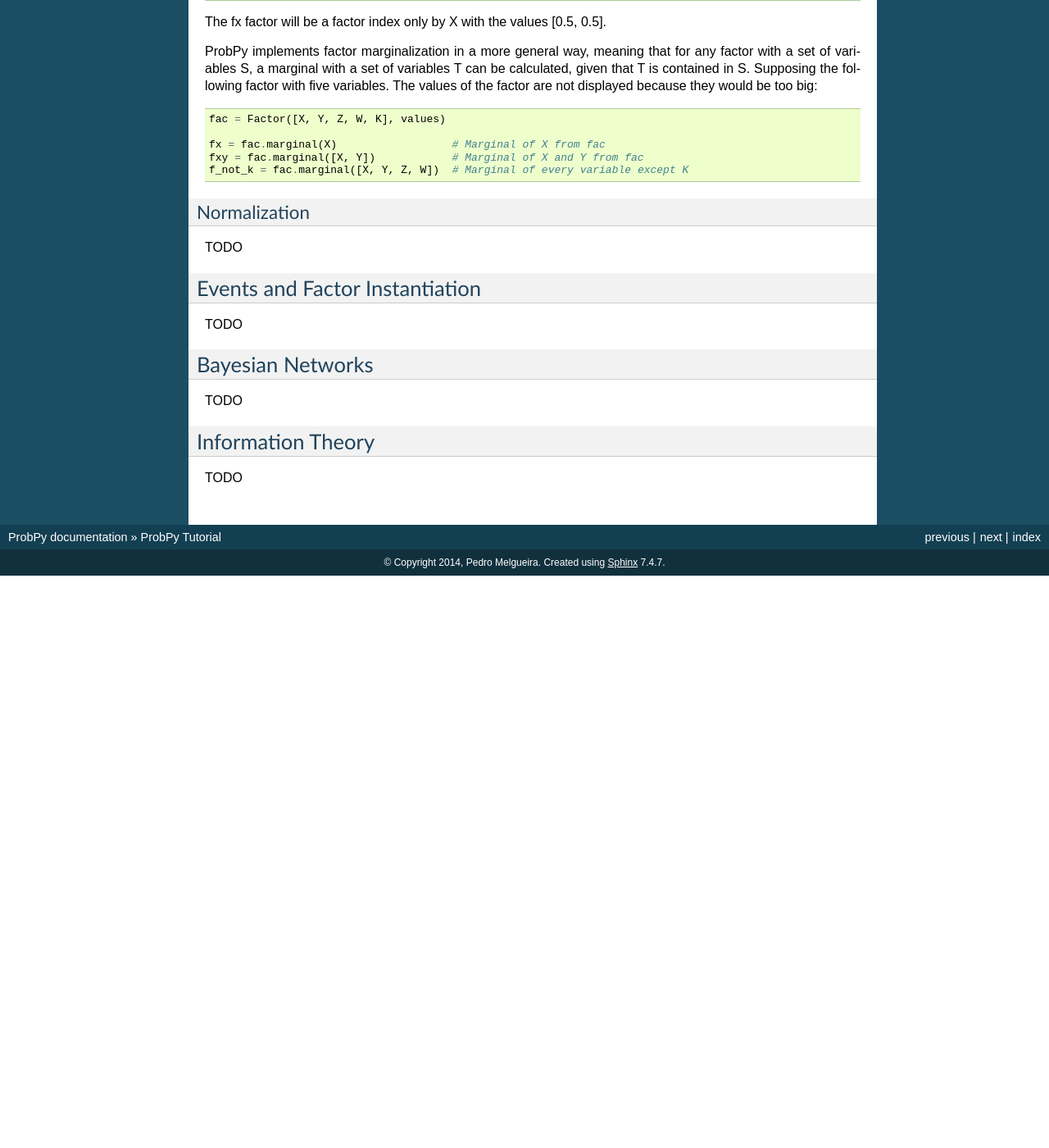
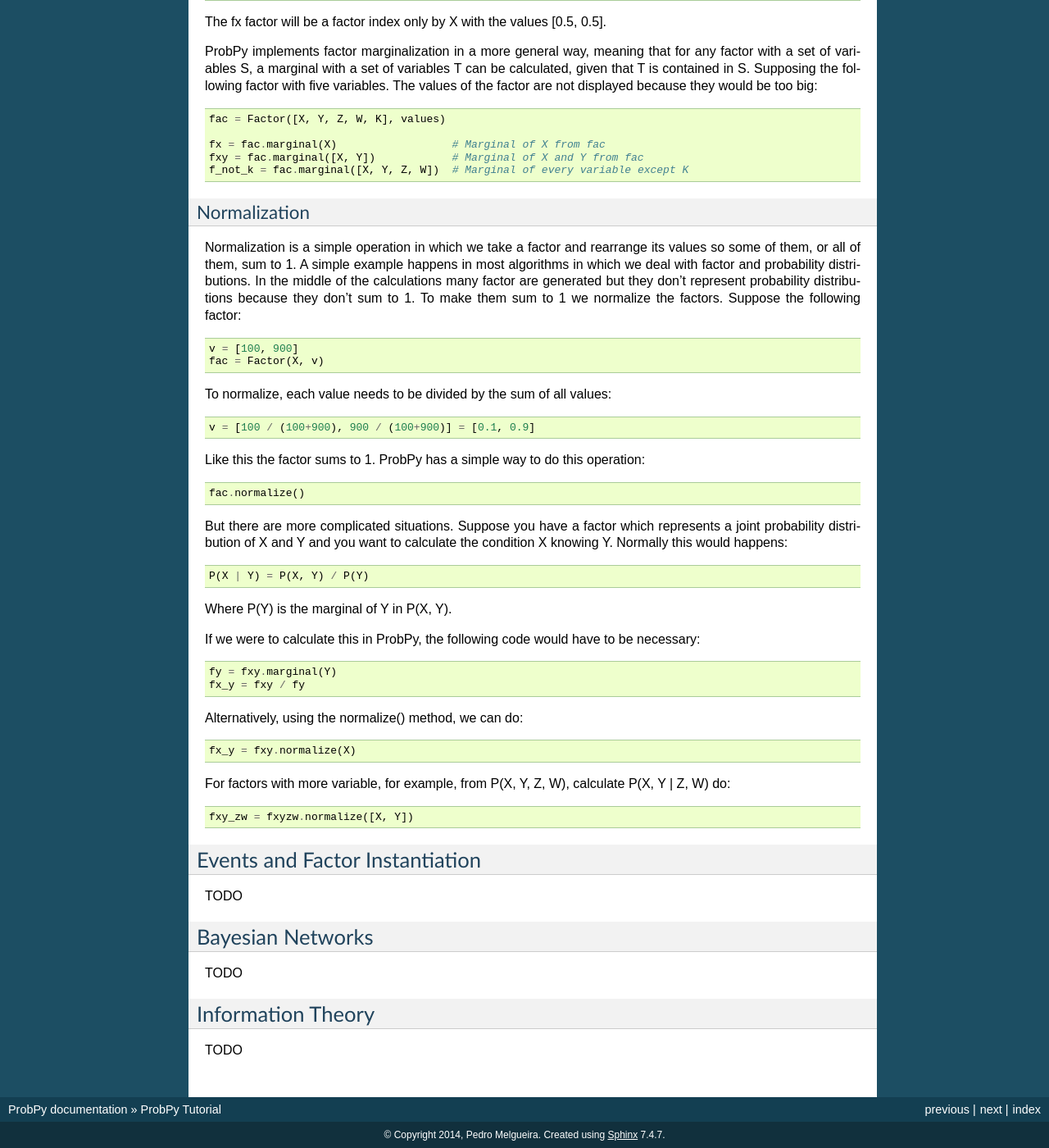
Before and after one commit to petermlm/ProbPy, a Sphinx documentation site: the page built from doc/Tutorial.rst, in a window 1280 px wide and 1400 px high, scrolled down 4240 px. Shown: the whole window at 82% size. Built offline with Sphinx 7.4.7, drawn with Linux system fonts in a browser that asks for light colours; before the commit the page ends 4942 px from its top, so only the background shows below that.

Commit message:
Made normalization part of Tutorial

```diff
--- a/doc/Tutorial.rst
+++ b/doc/Tutorial.rst
@@ -200,7 +200,37 @@ ProbPy implements factor marginalization in a more general way, meaning that for
 Normalization
 +++++++++++++
 
-TODO
+Normalization is a simple operation in which we take a factor and rearrange its values so some of them, or all of them, sum to 1. A simple example happens in most algorithms in which we deal with factor and probability distributions. In the middle of the calculations many factor are generated but they don't represent probability distributions because they don't sum to 1. To make them sum to 1 we normalize the factors. Suppose the following factor::
+
+    v = [100, 900]
+    fac = Factor(X, v)
+
+To normalize, each value needs to be divided by the sum of all values::
+
+    v = [100 / (100+900), 900 / (100+900)] = [0.1, 0.9]
+
+Like this the factor sums to 1. ProbPy has a simple way to do this operation::
+
+    fac.normalize()
+
+But there are more complicated situations. Suppose you have a factor which represents a joint probability distribution of X and Y and you want to calculate the condition X knowing Y. Normally this would happens::
+
+    P(X | Y) = P(X, Y) / P(Y)
+
+Where P(Y) is the marginal of Y in P(X, Y).
+
+If we were to calculate this in ProbPy, the following code would have to be necessary::
+
+    fy = fxy.marginal(Y)
+    fx_y = fxy / fy
+
+Alternatively, using the normalize() method, we can do::
+
+    fx_y = fxy.normalize(X)
+
+For factors with more variable, for example, from P(X, Y, Z, W), calculate P(X, Y | Z, W) do::
+
+    fxy_zw = fxyzw.normalize([X, Y])
 
 Events and Factor Instantiation
 -------------------------------
```
Also changed, not shown: 1 other file.
